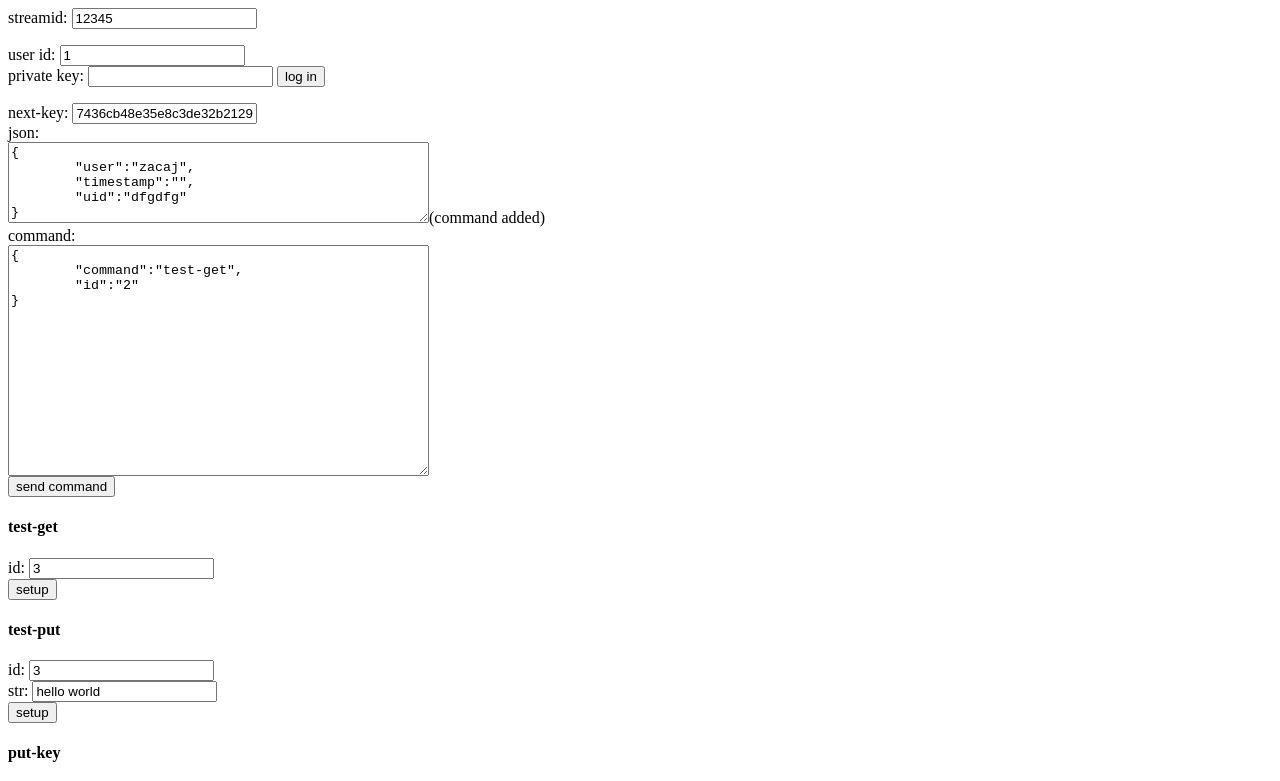
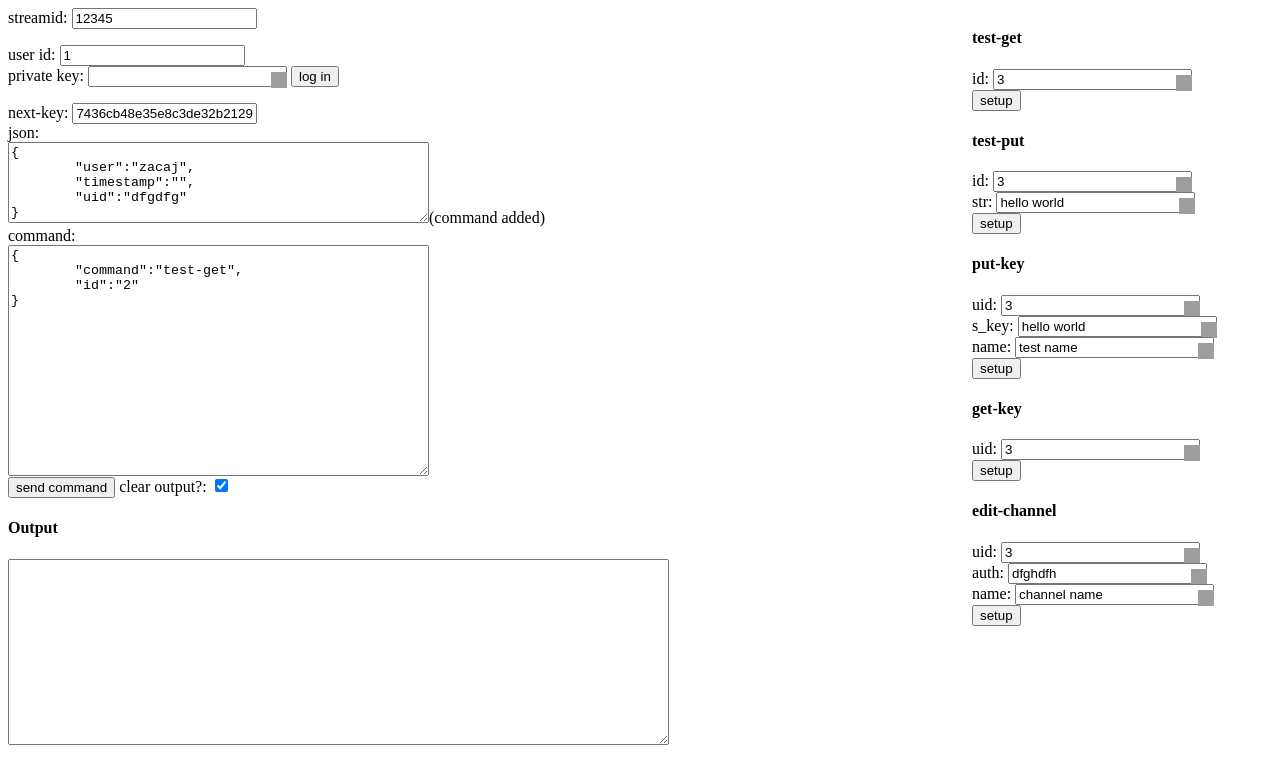
Before and after one commit to zacaj/dpe-naught, a website: page index.html in a window 1280 px wide. Shown: the top 781 px of the page. Drawn offline with nearby package versions, Linux system fonts and the light colour scheme; grey boxes are pictures that could not be loaded.

Commit message:
pretty stuff

```diff
--- a/index.html
+++ b/index.html
@@ -8,7 +8,36 @@
 <script src="http://crypto-js.googlecode.com/svn/tags/3.1.2/build/components/enc-base64.js"></script>
 
 <script src="http://crypto-js.googlecode.com/svn/tags/3.1.2/build/components/enc-utf16-min.js"></script>
+ <style>
+            span.deleteicon {
+                position: relative;
+            }
+            span.deleteicon span {
+                position: absolute;
+                display: block;
+                top: 5px;
+                right: 0px;
+                width: 16px;
+                height: 16px;
+                background: url('http://cdn.sstatic.net/stackoverflow/img/sprites.png?v=4') 0 -690px;
+                cursor: pointer;
+            }
+            span.deleteicon input {
+                padding-right: 16px;
+            }
+        </style>
 <script>
+$(document).ready(function() {
+	$('input.deletable').wrap('<span class="deleteicon" />').after($('<span/>').click(function() {
+		$(this).prev('input').val('').focus();
+	}));
+});
+function log(str)
+{
+	$("#output").val($("#output").val()+str+"\n");
+	//$("#output").scrollTop = $("#output").scrollHeight;
+	$('#output').scrollTop($('#output')[0].scrollHeight);
+}
 function login()
 {
 	var key=document.getElementById('privateKey').value;
@@ -26,7 +55,9 @@ function login()
 
 function send()
 {
-
+	if($("#clear").prop('checked'))
+		$("#output").val("");
+	log("beginning send()");
 	var json=JSON.parse($('#json').val());
 	if(!json)
 	{
@@ -39,17 +70,21 @@ function send()
 		("#output").val("invalid command json");
 		return;
 	}
+	var json_str=JSON.stringify(json, null, "\t");
+	log("json: "+json_str);
 	var key=document.getElementById('key').value;
 	var streamid=document.getElementById('streamid').value;
-	var params=CryptoJS.AES.encrypt(JSON.stringify(json),key);
+	var params=CryptoJS.AES.encrypt(json_str,key);
 	var e_json=params.toString();
+	log("send encrypted: \n"+e_json);
 	var jqxhr=$.post("/api/nrest/",{json:e_json,streamid:streamid},
 	function(data,text,jqXHR)
 	{
 		var e_resp=data;
+		log("receive encrypted: \n"+e_resp);
 		var d_resp=CryptoJS.AES.decrypt(e_resp,key);
-		("#output").val(d_resp.toString(CryptoJS.enc.Utf8));
-	}).fail(function(error) { ("#output").val(error.responseText) });
+		log("response:\n"+JSON.stringify(JSON.parse(d_resp.toString(CryptoJS.enc.Utf8)), null, "\t"));
+	}).fail(function(error) { log("error: "+(error.responseText)) });
 }
 function setCmd(id,argids)
 {
@@ -64,10 +99,11 @@ function setCmd(id,argids)
 </script>
 </head>
 <body>
+<div style="float:left;">
 streamid: <input type="text" id="streamid" value="12345"><br>
 <p>
 user id: <input type="text" id="username" value="1"><br>
-private key: <input type="text" id="privateKey">
+private key: <input type="text" id="privateKey" class="deletable">
 <input type="submit" onclick="login();" value="log in">
 </p>
 <p>next-key: <input type="text" id="key" value="7436cb48e35e8c3de32b21296c6a5e1aa4a742da76bbdcf4df792c9c0d92c153"><br>
@@ -86,10 +122,18 @@ command:<br>
 }
 </textarea><br>
 <input type="submit" onclick="send();" value="send command">
-<p id="output"></p>
-<p style="width: 300px; float:right;">
+ clear output?: <input type="checkbox" id="clear" checked>
+<h4>Output</h4>
+<textarea cols="80" rows="12" id="output"></textarea>
+</body>
+</div>
+
+
+
+
+<div style="width: 300px; float:right;">
 <p><h4>test-get</h4>
-id: <input type="text" id="get-id" value="3"><br>
+id: <input type="text" id="get-id" value="3" class="deletable"><br>
 <input type="submit" onclick='setCmd("getj",["get-id"]);' value="setup">
 <p style="display:none" id="getj">
 {
@@ -98,8 +142,8 @@ id: <input type="text" id="get-id" value="3"><br>
 }
 </p></p>
 <p><h4>test-put</h4>
-id: <input type="text" id="put-id" value="3"><br>
-str: <input type="text" id="put-str" value="hello world"><br>
+id: <input type="text" id="put-id" value="3" class="deletable"><br>
+str: <input type="text" id="put-str" value="hello world" class="deletable"><br>
 <input type="submit" onclick='setCmd("putj",["put-id","put-str"]);' value="setup">
 <p style="display:none" id="putj">{
 	"command" : "test-put",
@@ -108,26 +152,35 @@ str: <input type="text" id="put-str" value="hello world"><br>
 }
 </p></p>
 <p><h4>put-key</h4>
-uid: <input type="text" id="put-key-uid" value="3"><br>
-s_key: <input type="text" id="put-key-skey" value="hello world"><br>
-name: <input type="text" id="put-key-name" value="test name"><br>
+uid: <input type="text" id="put-key-uid" value="3" class="deletable"><br>
+s_key: <input type="text" id="put-key-skey" value="hello world" class="deletable"><br>
+name: <input type="text" id="put-key-name" value="test name" class="deletable"><br>
 <input type="submit" onclick='setCmd("put-keyj",["put-key-uid","put-key-skey","put-key-name"]);' value="setup">
 <p style="display:none" id="put-keyj">{
 	"command" : "put-key",
-	"id" : "{0}",
+	"uid" : "{0}",
 	"str" : "{1}",
 	"name" : "{2}"
 }
 </p></p>
 <p><h4>get-key</h4>
-uid: <input type="text" id="get-key-uid" value="3"><br>
+uid: <input type="text" id="get-key-uid" value="3" class="deletable"><br>
 <input type="submit" onclick='setCmd("get-keyj",["get-key-uid"]);' value="setup">
 <p style="display:none" id="get-keyj">{
 	"command" : "get-key",
-	"id" : "{0}"
+	"uid" : "{0}"
 }
 </p></p>
-</p>
-
-<textarea cols="80" rows="12" id="output"></textarea>
-</body>
+<p><h4>edit-channel</h4>
+uid: <input type="text" id="edit-channel-uid" value="3" class="deletable"><br>
+auth: <input type="text" id="edit-channel-auth" value="dfghdfh" class="deletable"><br>
+name: <input type="text" id="edit-channel-name" value="channel name" class="deletable"><br>
+<input type="submit" onclick='setCmd("edit-channelj",["edit-channel-uid","edit-channel-auth","edit-channel-name"]);' value="setup">
+<p style="display:none" id="edit-channelj">{
+	"command" : "edit-channel",
+	"uid" : "{0}",
+	"auth" : "{1}",
+	"name" : "{2}"
+}
+</p></p>
+</div>
```
